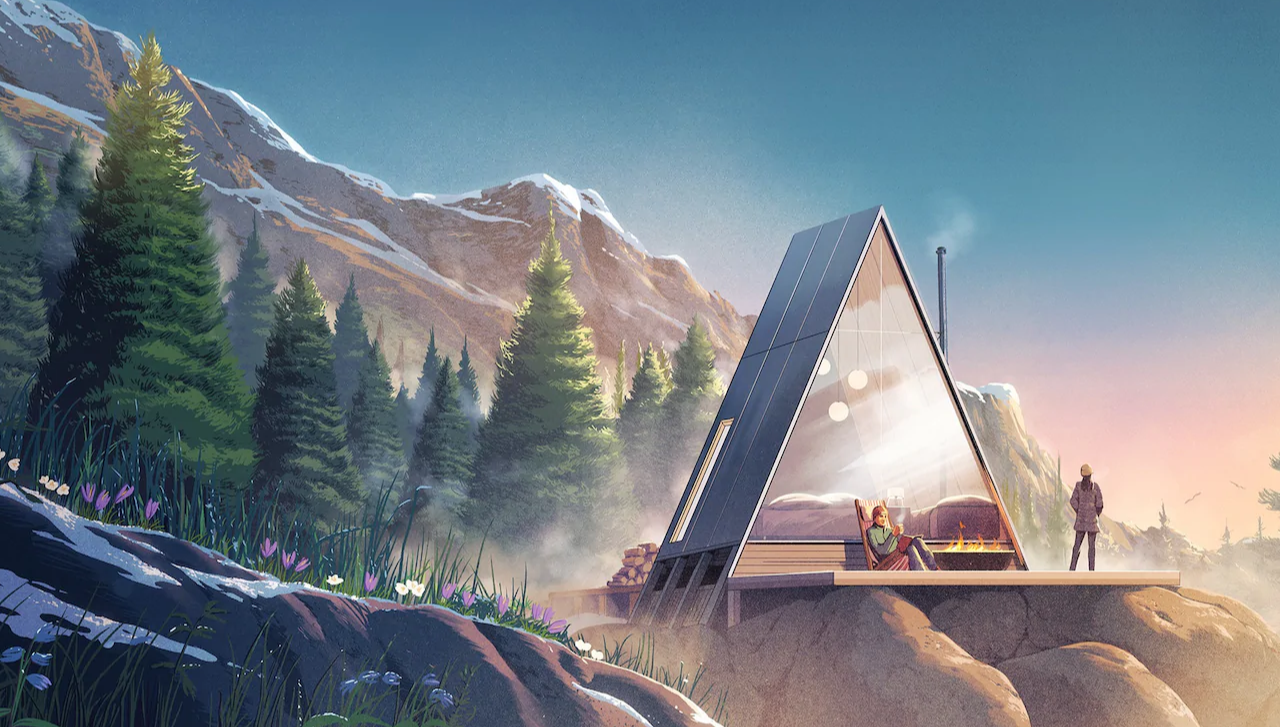
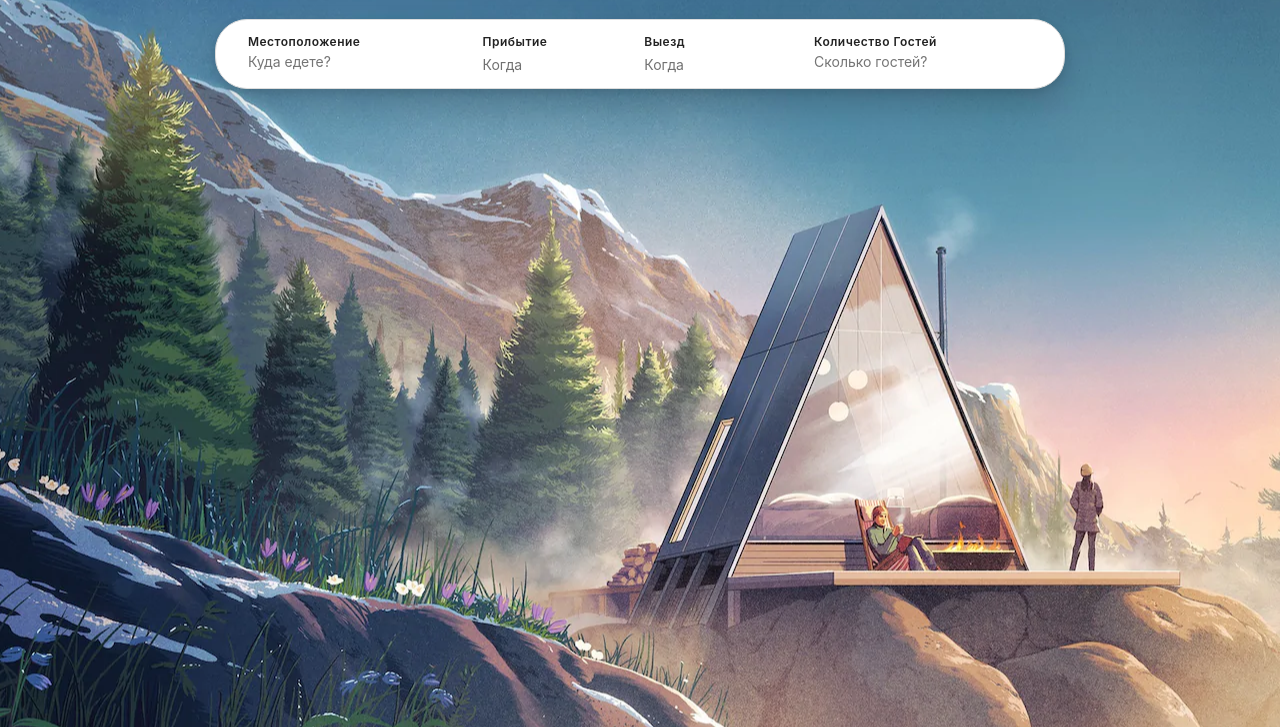
Before and after one commit to runz0rEgor/airbnb, a website: page index.html in a window 1280 px wide. Shown: the part 73-800 px from the top of the page. Drawn offline with Linux system fonts and the light colour scheme.

Commit message:
add form

```diff
--- a/index.html
+++ b/index.html
@@ -50,6 +50,34 @@
             </nav>
           </div>
         </div>
+        <div class="header__form">
+          <form class="form">
+            <div class="form__wrapper">
+              <div class="form__location">
+                <div class="form__label">
+                  <div class="form__label-title">Местоположение</div>
+                  <input class="form__input" type="text" placeholder="Куда едете?">
+                </div>
+              </div>
+              <div class="form__time">
+                  <div class="arrival-wrap">
+                    <div class="arrival-text">Прибытие</div>
+                    <div class="arrival-text-shadow">Когда</div>
+                  </div>
+                  <div class="departure-wrap">
+                    <div class="depatrude-text">Выезд</div>
+                    <div class="depatrude-text-shadow">Когда</div>
+                  </div>
+              </div>
+              <div class="form__guests">
+                <div class="form__label">
+                  <div class="form__label-title">Количество Гостей</div>
+                  <input class="form__input" type="text" placeholder="Сколько гостей?">
+                </div>
+              </div>
+            </div>
+          </form>
+        </div>
       </div>
     </header>
 
--- a/scss/components/_form.scss
+++ b/scss/components/_form.scss
@@ -0,0 +1,80 @@
+.form {
+  max-width: 850px;
+  margin: 0 auto;
+}
+
+.form__wrapper {
+  margin-top: 30px;
+  border: 1px solid #dddddd;
+  border-radius: 32px;
+  color: $FORM_TOP_LINKS_COLOR;
+  display: flex;
+  flex: 1 1 0%;
+  box-shadow: 0px 16px 32px rgba(0, 0, 0, 0.15), 0px 3px 8px rgba(0, 0, 0, 0.1);
+  background-color: $FORM_BACKGROUND_COLOR;
+}
+
+.form__location {
+  flex: 1.5 0 0%;
+}
+
+.form__label {
+  padding: 14px 32px;
+  &-title {
+    font-weight: 600;
+    font-size: 12px;
+    padding-bottom: 2px;
+    letter-spacing: 0.04em;
+  }
+}
+
+.form__input {
+  border: none;
+  width: 100%;
+  font-size: 14px;
+}
+
+.form__time {
+  display: flex;
+  flex: 2 0 0%;
+}
+
+.arrival-wrap {
+  flex: 1 0 0%;
+  padding: 14px 24px;
+}
+
+.arrival-text {
+  font-size: 12px;
+  font-weight: 600;
+  letter-spacing: 0.04em;
+  padding-bottom: 2px;
+  line-height: 16px;
+}
+
+.arrival-text-shadow {
+  font-size: 14px;
+  line-height: 18px;
+  color: $FORM_BOTTOM_LINKS_COLOR;
+  margin-top: 4px;
+}
+
+.departure-wrap {
+  flex: 1 0 0%;
+  padding: 14px 24px;
+}
+
+.depatrude-text {
+  font-size: 12px;
+  font-weight: 600;
+  letter-spacing: 0.04em;
+  padding-bottom: 2px;
+  line-height: 16px;
+}
+
+.depatrude-text-shadow {
+  font-size: 14px;
+  line-height: 18px;
+  color: $FORM_BOTTOM_LINKS_COLOR;
+  margin-top: 4px;
+}
```
Also changed, not shown: css/style.css.
